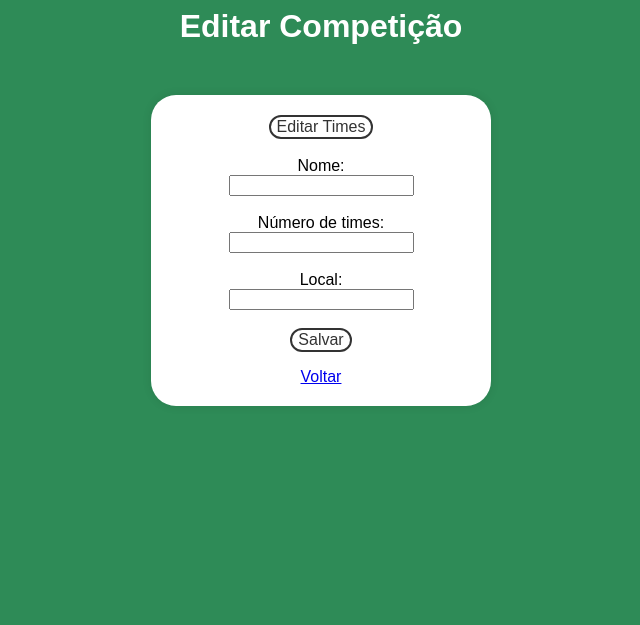
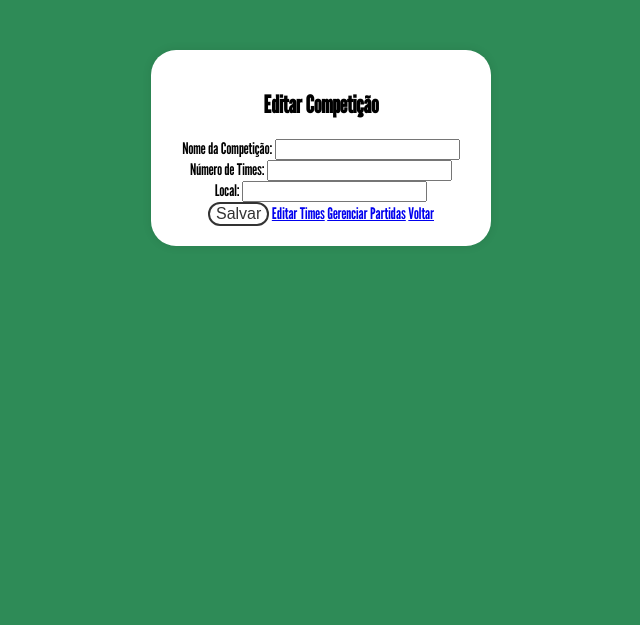
Before and after one commit to Rodrigo603/bolanagaveta, a Django app: template bola_na_gaveta/templates/editar_competicao.html in a window 1280 px wide. Shown: the top 625 px of the page, without its empty margins (319-959 px from the left). Before the commit the page ends 406 px from the top, so only its background shows below. Run offline with Django 5.2, Linux system fonts and the light colour scheme; the template is opened without the code that fills it, so the values that code supplies are empty.

Commit message:
mudancas no html

```diff
--- a/bola_na_gaveta/templates/editar_competicao.html
+++ b/bola_na_gaveta/templates/editar_competicao.html
@@ -1,32 +1,38 @@
+{% extends "base.html" %}
 {% load static %}
-<head>
-  <h1>Editar Competição
-  <link rel="stylesheet" href="{% static "styles.css" %}">
-</h1>
-</head>
 
-<body>
-  <div class="container">
-  {% block content %}{% endblock %}
-  <form method="post">
-    {% csrf_token %}
+{% block title %}Editar Competição - Bola na Gaveta{% endblock %}
 
-    <a href="{% url 'editar_times' competicao.id %}">
-      <button type="button">Editar Times</button>
-    </a>
-    <br><br>
-    <label>Nome:</label><br>
-    <input type="text" name="nome" value="{{ competicao.nome }}"><br><br>
+{% block content %}
+<section class="page-header">
+    <h1><i class="fas fa-edit"></i> Editar Competição</h1>
+</section>
 
-    <label>Número de times:</label><br>
-    <input type="number" name="numero_de_times" value="{{ competicao.numero_de_times }}"><br><br>
+<div class="card">
+    <form method="post">
+        {% csrf_token %}
 
-    <label>Local:</label><br>
-    <input type="text" name="local" value="{{ competicao.local }}"><br><br>
+        <div class="form-group">
+            <label for="nome">Nome da Competição:</label>
+            <input type="text" id="nome" name="nome" value="{{ competicao.nome }}" class="form-control" required>
+        </div>
 
-    <button type="submit">Salvar</button>
-  </form>
+        <div class="form-group">
+            <label for="numero_de_times">Número de Times:</label>
+            <input type="number" id="numero_de_times" name="numero_de_times" value="{{ competicao.numero_de_times }}" class="form-control" required>
+        </div>
 
-  <a href="{% url 'lista_competicoes' %}">Voltar</a>
-  </div>
-</body>
+        <div class="form-group">
+            <label for="local">Local:</label>
+            <input type="text" id="local" name="local" value="{{ competicao.local }}" class="form-control" required>
+        </div>
+
+        <div class="form-actions">
+            <button type="submit" class="btn"><i class="fas fa-save"></i> Salvar</button>
+            <a href="{% url 'editar_times' competicao.id %}" class="btn btn-secondary"><i class="fas fa-users"></i> Editar Times</a>
+            <a href="{% url 'gerenciar_partidas' competicao.id %}" class="btn btn-secondary"><i class="fas fa-futbol"></i> Gerenciar Partidas</a>
+            <a href="{% url 'lista_competicoes' %}" class="btn btn-secondary"><i class="fas fa-arrow-left"></i> Voltar</a>
+        </div>
+    </form>
+</div>
+{% endblock %}
--- a/bola_na_gaveta/templates/editar_times.html
+++ b/bola_na_gaveta/templates/editar_times.html
@@ -4,7 +4,7 @@
 <a href="{% url 'editar_competicao' competicao.id %}">Voltar</a>
 <hr>
 
-<h2>Times Cadastrados</h2>
+<h1>Times Cadastrados</h1>
 
 {% if times %}
   <ul>
```
Also changed, not shown: bola_na_gaveta/templates/criar_competicao.html (+27 -20 lines).
